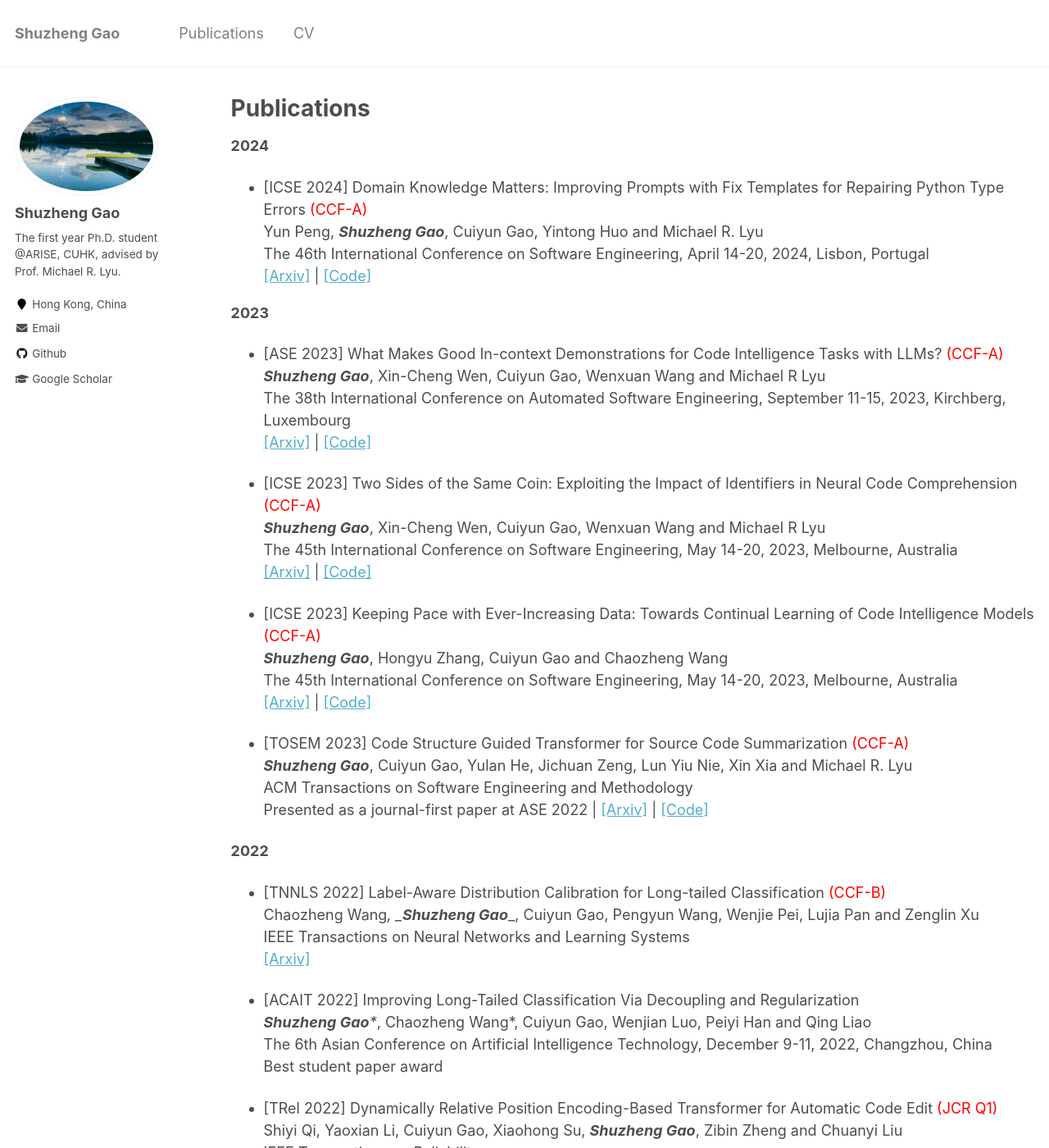
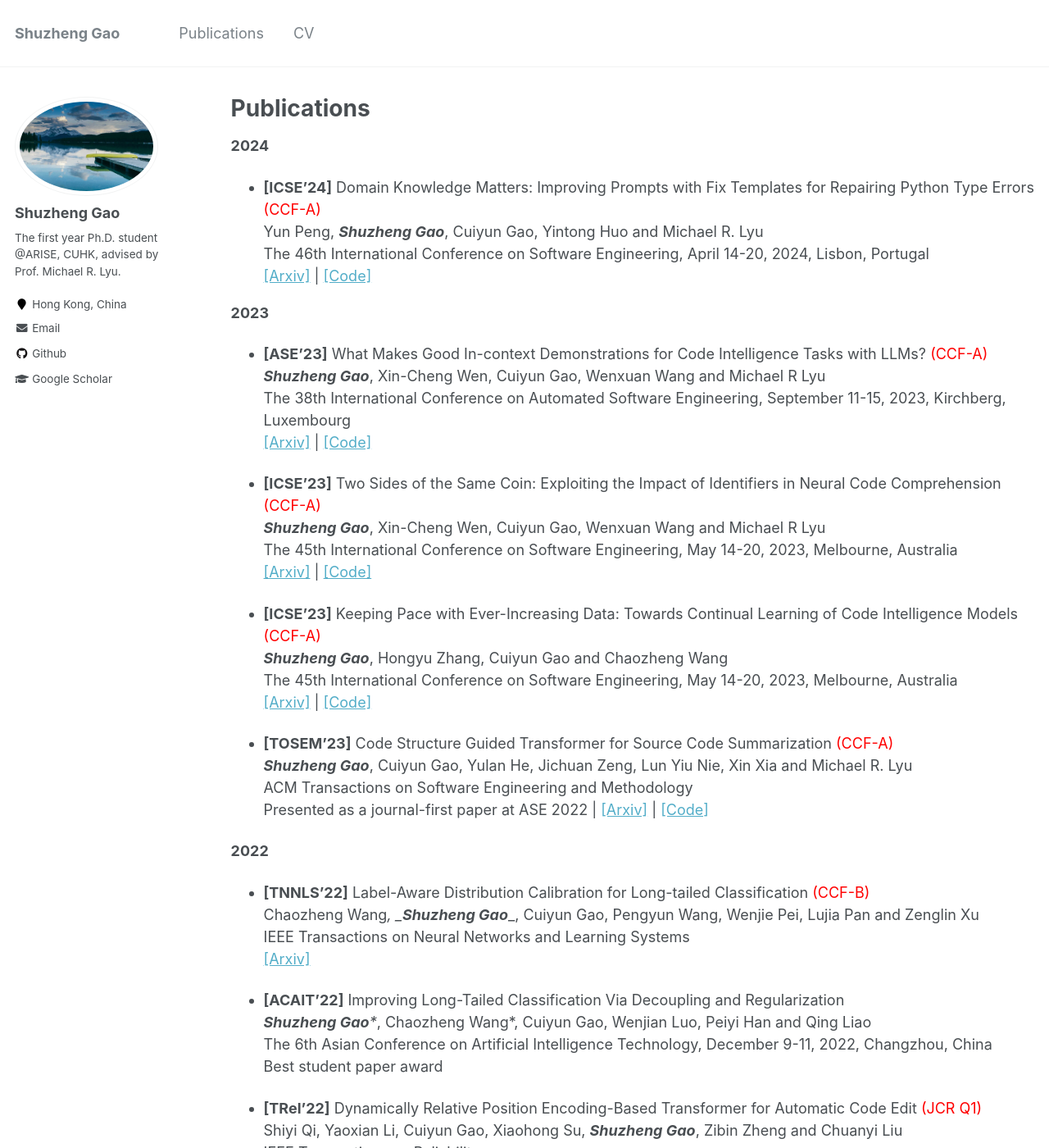
Before and after one commit to yujiachen99/yujiachen99.github.io, a Jekyll site: the page built from _pages/publications.md, in a window 1280 px wide and 1400 px high. Shown: the whole window at 82% size. Built offline with Jekyll 4.4.1, drawn with Linux system fonts in a browser that asks for light colours.

Commit message:
Update publications.md

```diff
--- a/_pages/publications.md
+++ b/_pages/publications.md
@@ -7,7 +7,7 @@ author_profile: true
 
 **2024**
 
-- [ICSE 2024] Domain Knowledge Matters: Improving Prompts with Fix Templates for Repairing Python Type Errors <font color='red'>(CCF-A)</font>
+- **[ICSE'24]** Domain Knowledge Matters: Improving Prompts with Fix Templates for Repairing Python Type Errors <font color='red'>(CCF-A)</font>
 Yun Peng, _**Shuzheng Gao**_, Cuiyun Gao, Yintong Huo and Michael R. Lyu
 The 46th International Conference on Software Engineering, April 14-20, 2024, Lisbon, Portugal
 [[Arxiv]](https://arxiv.org/abs/2306.01394) \| [[Code]](https://github.com/JohnnyPeng18/TypeFix)
@@ -15,25 +15,25 @@ The 46th International Conference on Software Engineering, April 14-20, 2024, Li
 
 **2023**
 
-- [ASE 2023] What Makes Good In-context Demonstrations for Code Intelligence Tasks with LLMs? <font color='red'>(CCF-A)</font>
+- **[ASE'23]** What Makes Good In-context Demonstrations for Code Intelligence Tasks with LLMs? <font color='red'>(CCF-A)</font>
 _**Shuzheng Gao**_, Xin-Cheng Wen, Cuiyun Gao, Wenxuan Wang and Michael R Lyu
 The 38th International Conference on Automated Software Engineering, September 11-15, 2023, Kirchberg, Luxembourg
 [[Arxiv]](https://arxiv.org/abs/2304.07575) \| [[Code]](https://github.com/shuzhenggao/ICL)
 
 
 
-- [ICSE 2023] Two Sides of the Same Coin: Exploiting the Impact of Identifiers in Neural Code Comprehension <font color='red'>(CCF-A)</font>
+- **[ICSE'23]** Two Sides of the Same Coin: Exploiting the Impact of Identifiers in Neural Code Comprehension <font color='red'>(CCF-A)</font>
 _**Shuzheng Gao**_, Xin-Cheng Wen, Cuiyun Gao, Wenxuan Wang and Michael R Lyu
 The 45th International Conference on Software Engineering, May 14-20, 2023, Melbourne, Australia
 [[Arxiv]](https://arxiv.org/abs/2207.11104) \| [[Code]](https://github.com/ReliableCoding/CREAM)
 
 
-- [ICSE 2023] Keeping Pace with Ever-Increasing Data: Towards Continual Learning of Code Intelligence Models <font color='red'>(CCF-A)</font>
+- **[ICSE'23]** Keeping Pace with Ever-Increasing Data: Towards Continual Learning of Code Intelligence Models <font color='red'>(CCF-A)</font>
 _**Shuzheng Gao**_, Hongyu Zhang, Cuiyun Gao and Chaozheng Wang
 The 45th International Conference on Software Engineering, May 14-20, 2023, Melbourne, Australia
 [[Arxiv]](https://arxiv.org/abs/2209.07027) \| [[Code]](https://github.com/ReliableCoding/REPEAT)
 
-- [TOSEM 2023] Code Structure Guided Transformer for Source Code Summarization <font color='red'>(CCF-A)</font>
+- **[TOSEM'23]** Code Structure Guided Transformer for Source Code Summarization <font color='red'>(CCF-A)</font>
  _**Shuzheng Gao**_, Cuiyun Gao, Yulan He, Jichuan Zeng, Lun Yiu Nie, Xin Xia and Michael R. Lyu
 ACM Transactions on Software Engineering and Methodology
 Presented as a journal-first paper at ASE 2022 \| [[Arxiv]](https://arxiv.org/abs/2104.09340) \| [[Code]](https://github.com/shuzhenggao/SG-Trans)
@@ -43,17 +43,17 @@ Presented as a journal-first paper at ASE 2022 \| [[Arxiv]](https://arxiv.org/ab
 
 **2022**
 
-- [TNNLS 2022] Label-Aware Distribution Calibration for Long-tailed Classification <font color='red'>(CCF-B)</font>
+- **[TNNLS'22]** Label-Aware Distribution Calibration for Long-tailed Classification <font color='red'>(CCF-B)</font>
 Chaozheng Wang*, _**Shuzheng Gao***_, Cuiyun Gao, Pengyun Wang, Wenjie Pei, Lujia Pan and Zenglin Xu
 IEEE Transactions on Neural Networks and Learning Systems
 [[Arxiv]](https://arxiv.org/abs/2111.04901)
 
-- [ACAIT 2022] Improving Long-Tailed Classification Via Decoupling and Regularization
+- **[ACAIT'22]** Improving Long-Tailed Classification Via Decoupling and Regularization
  _**Shuzheng Gao***_, Chaozheng Wang*, Cuiyun Gao, Wenjian Luo, Peiyi Han and Qing Liao
 The 6th Asian Conference on Artificial Intelligence Technology, December 9-11, 2022, Changzhou, China
 Best student paper award
 
-- [TRel 2022] Dynamically Relative Position Encoding-Based Transformer for Automatic Code Edit <font color='red'>(JCR Q1)</font>
+- **[TRel'22]** Dynamically Relative Position Encoding-Based Transformer for Automatic Code Edit <font color='red'>(JCR Q1)</font>
 Shiyi Qi, Yaoxian Li, Cuiyun Gao, Xiaohong Su, _**Shuzheng Gao**_, Zibin Zheng and Chuanyi Liu
 IEEE Transactions on Reliability
 
```
